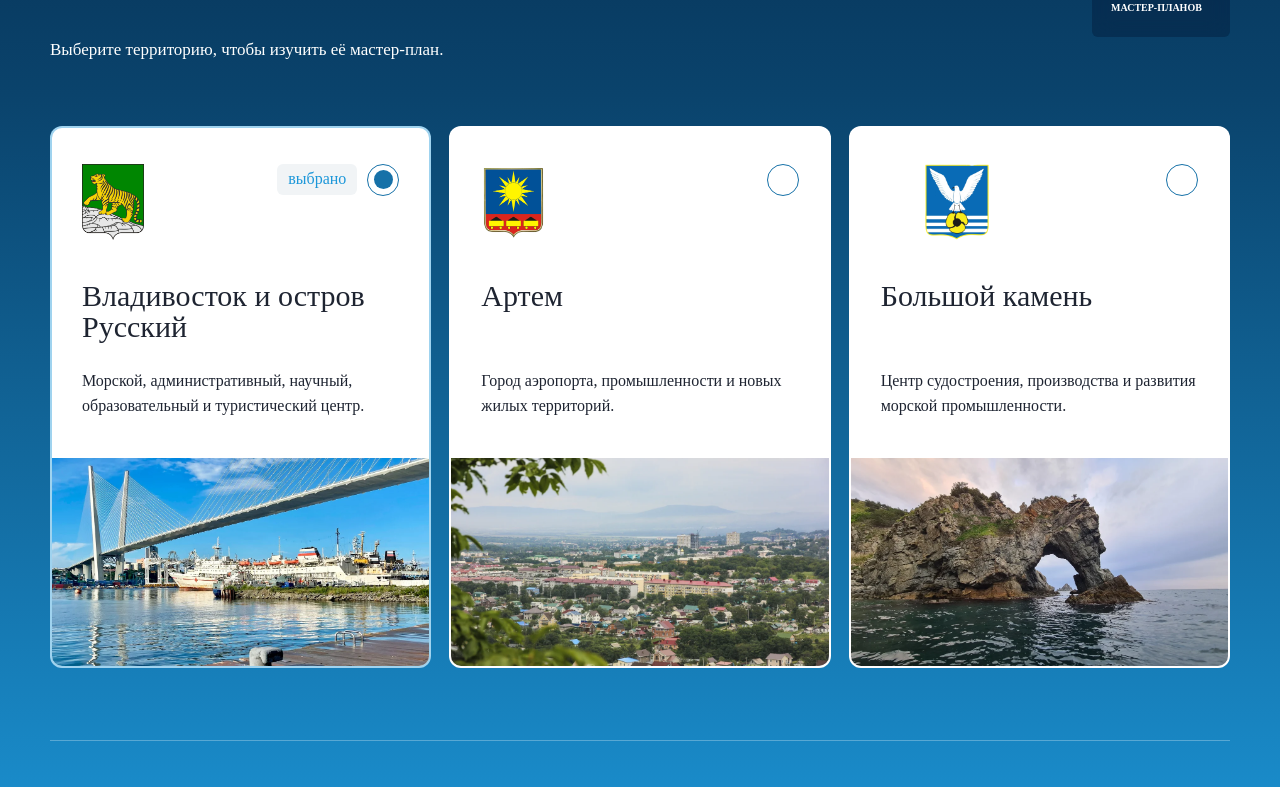
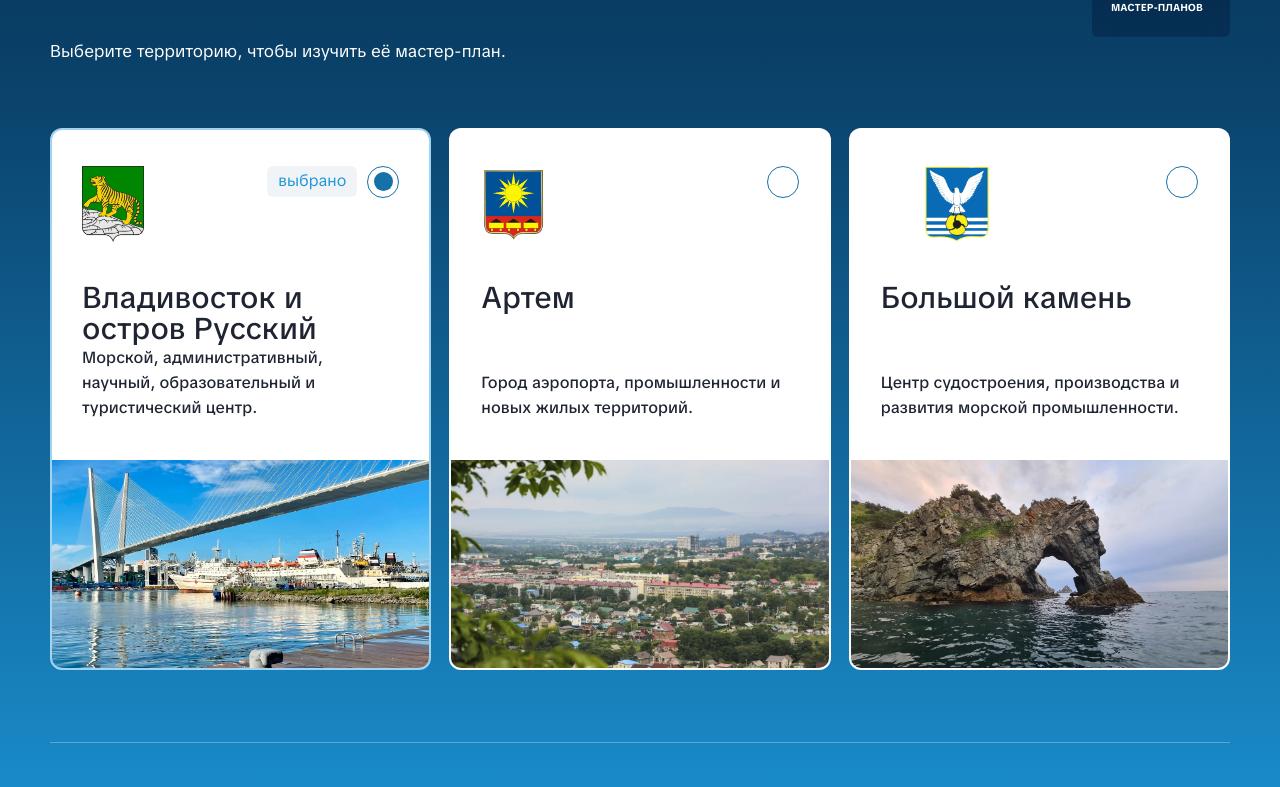
Before and after one commit to IMONsergey/25-erdc, a React (Vite) app: page / in a window 1280 px wide. Shown: the part 1213-2000 px from the top of the page. Built offline with nearby package versions, Linux system fonts and the light colour scheme.

Commit message:
Restore project typography

```diff
--- a/src/styles.css
+++ b/src/styles.css
@@ -23,7 +23,7 @@ body {
   font-optical-sizing: auto;
   -webkit-font-smoothing: antialiased;
 }
-body, button { font-family: inherit; }
+button, input, textarea, select { font-family: inherit; }
 img { display: block; max-width: 100%; }
 a { color: inherit; text-decoration: none; }
 button { color: inherit; font: inherit; }
```
